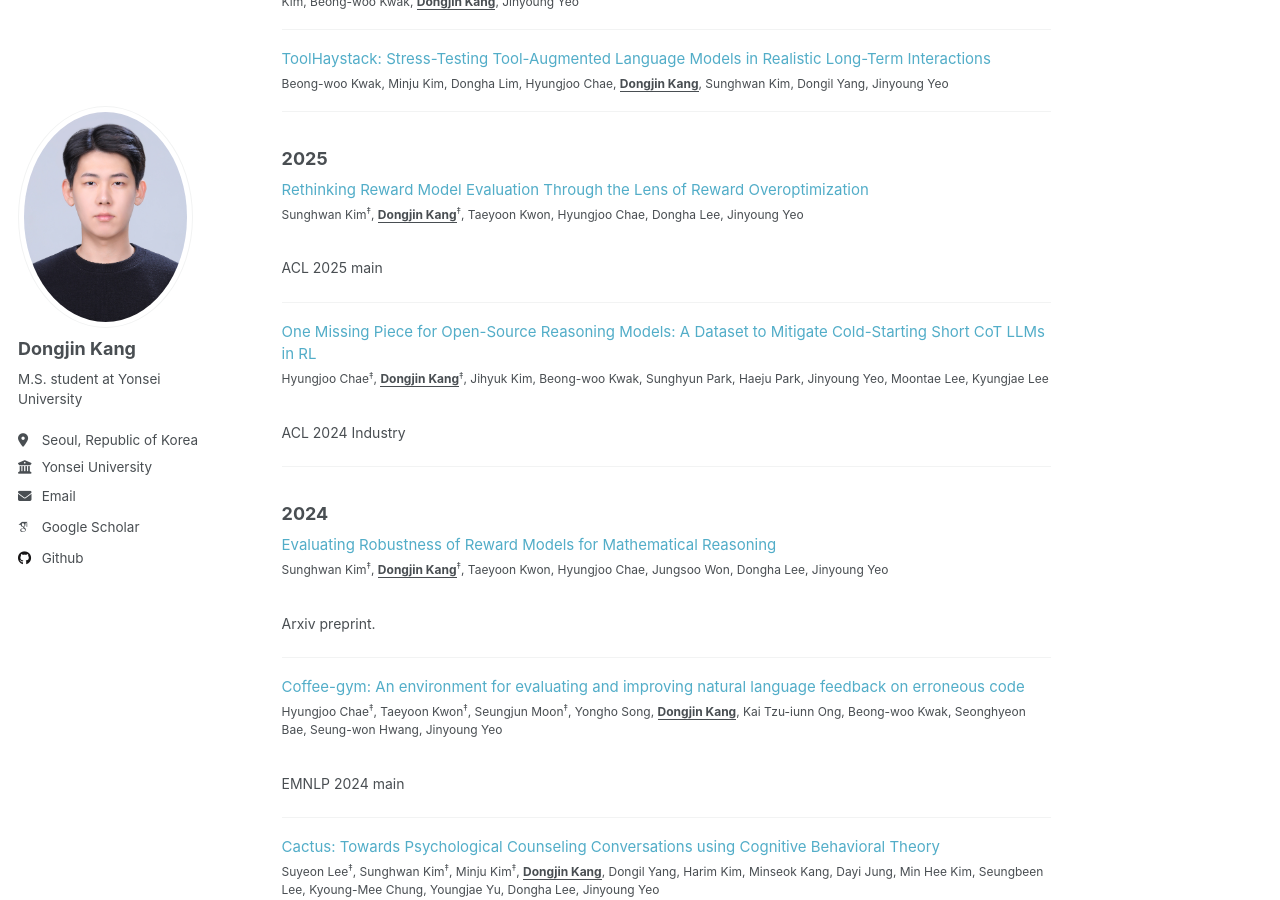
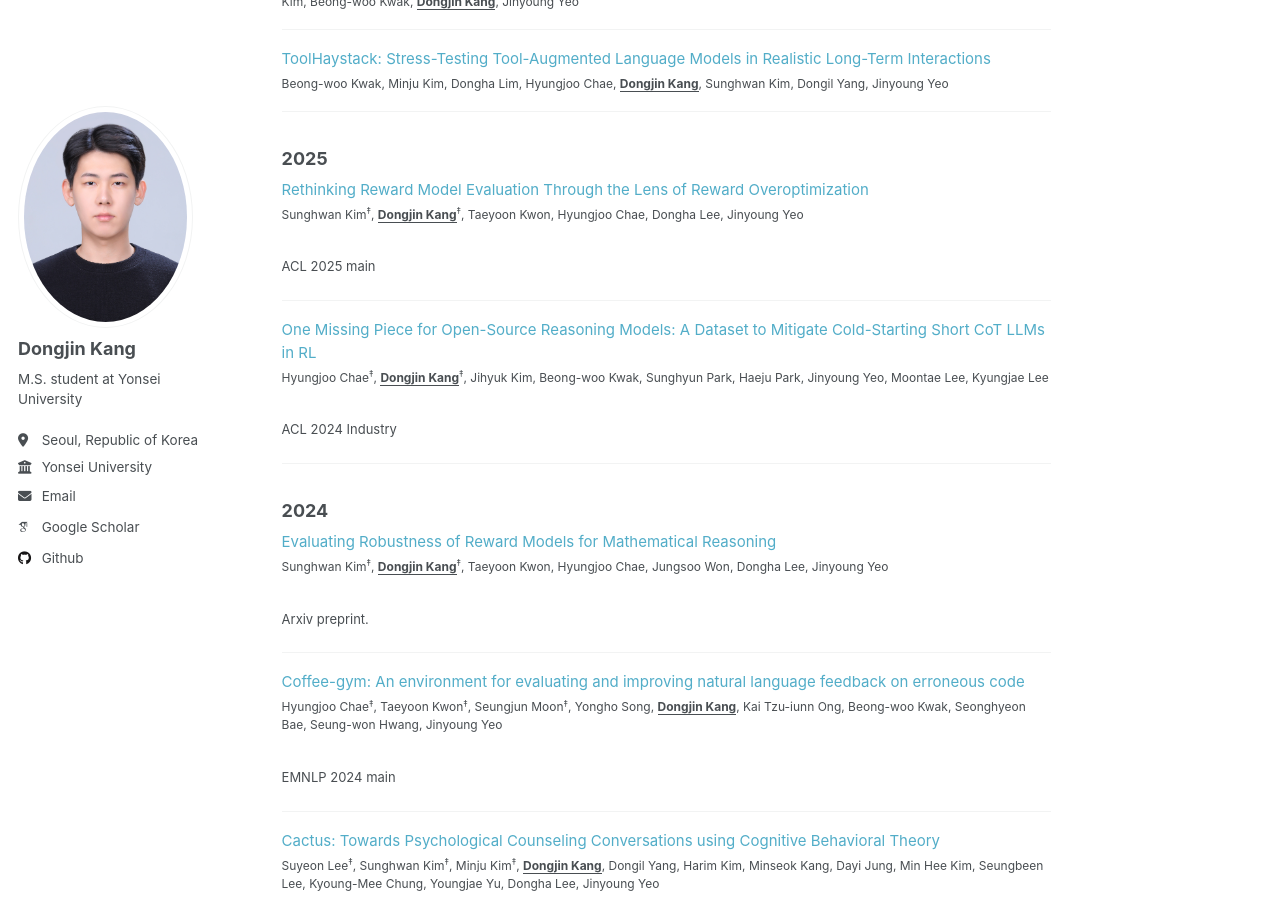
Before and after one commit to 1eastar/1eastar.github.io, a Jekyll site: the page built from _pages/about.md, in a window 1280 px wide and 900 px high, scrolled down 671 px. Built offline with Jekyll 4.4.1, drawn with Linux system fonts in a browser that asks for light colours; some web fonts are replaced.

Commit message:
update 25.05.28

```diff
--- a/_pages/about.md
+++ b/_pages/about.md
@@ -61,7 +61,7 @@ ___
 <p style="font-size:12px;">
   Sunghwan Kim<sup>‡</sup>, <u style="font-weight:bold;">Dongjin Kang</u><sup>‡</sup>, Taeyoon Kwon, Hyungjoo Chae, Dongha Lee, Jinyoung Yeo
   <br/><br/>
-  <p style="font-size: 14px;">
+  <p style="font-size: 13px;">
   ACL 2025 main
   </p>
 </p>
@@ -75,7 +75,7 @@ ___
 <p style="font-size:12px;">
   Hyungjoo Chae<sup>‡</sup>, <u style="font-weight:bold;">Dongjin Kang</u><sup>‡</sup>, Jihyuk Kim, Beong-woo Kwak, Sunghyun Park, Haeju Park, Jinyoung Yeo, Moontae Lee, Kyungjae Lee
   <br/><br/>
-  <p style="font-size: 14px;">
+  <p style="font-size: 13px;">
   ACL 2024 Industry
   </p>
 </p>
@@ -94,7 +94,7 @@ ___
   Sunghwan Kim<sup>‡</sup>, <u style="font-weight:bold;">Dongjin Kang</u><sup>‡</sup>, Taeyoon Kwon, Hyungjoo Chae, Jungsoo Won, Dongha Lee, Jinyoung Yeo
   <br/><br/>
 
-  <p style="font-size: 14px;">
+  <p style="font-size: 13px;">
   Arxiv preprint.
   </p>
 </p>
@@ -108,7 +108,7 @@ ___
 <p style="font-size:12px;">
   Hyungjoo Chae<sup>‡</sup>, Taeyoon Kwon<sup>‡</sup>, Seungjun Moon<sup>‡</sup>, Yongho Song, <u style="font-weight:bold;">Dongjin Kang</u>, Kai Tzu-iunn Ong, Beong-woo Kwak, Seonghyeon Bae, Seung-won Hwang, Jinyoung Yeo
   <br/><br/>
-  <p style="font-size: 14px;">
+  <p style="font-size: 13px;">
   EMNLP 2024 main
   </p>
 </p>
@@ -124,7 +124,7 @@ ___
   Suyeon Lee<sup>‡</sup>, Sunghwan Kim<sup>‡</sup>, Minju Kim<sup>‡</sup>, <u style="font-weight:bold;">Dongjin Kang</u>, Dongil Yang, Harim Kim, Minseok Kang, Dayi Jung, Min Hee Kim, Seungbeen Lee, Kyoung-Mee Chung, Youngjae Yu, Dongha Lee, Jinyoung Yeo
 
   <br/><br/>
-  <p style="font-size: 14px;">
+  <p style="font-size: 13px;">
   EMNLP 2024 findings
   </p>
 </p>
@@ -141,8 +141,8 @@ ___
   <u style="font-weight:bold;">Dongjin Kang</u><sup>‡</sup>, Sunghwan Kim<sup>‡</sup>, Taeyoon Kwon, Seungjun Moon, Hyunsouk Cho, Youngjae Yu, Dongha Lee, Jinyoung Yeo
 
   <br/><br/>
-  <p style="font-size: 14px;">
-  <p style="font-weight:900; color: #ea3800">[Outstanding Paper Award]</p> ACL 2024 main
+  <p style="font-size: 13px;">
+  <span style="font-weight:900; color: #ea3800">[Outstanding Paper Award]</span> ACL 2024 main
   </p>
 </p>
 
@@ -156,7 +156,7 @@ ___
 <p style="font-size:12px;">
   Seungjun Moon<sup>‡</sup>, Yongho Song<sup>‡</sup>, Hyungjoo Chae<sup>‡</sup>, Taeyoon Kwon, <u style="font-weight:bold;">Dongjin Kang</u>, Kai Tzu-iunn Ong, Seung-won Hwang, Jinyoung Yeo
   <br/><br/>
-  <p style="font-size: 14px;">
+  <p style="font-size: 13px;">
   Arxiv Preprint
   </p>
 </p>
@@ -171,7 +171,7 @@ ___
 <p style="font-size:12px;">
   Taeyoon Kwon<sup>‡</sup>, Kai Tzu-iunn Ong<sup>‡</sup>, <u style="font-weight:bold;">Dongjin Kang</u>, Seungjun Moon, Jeong Ryong Lee, Dosik Hwang, Yongsik Sim, Beomseok Sohn, Dongha Lee, Jinyoung Yeo
   <br/><br/>
-  <p style="font-size: 14px;">
+  <p style="font-size: 13px;">
   AAAI 2024
   </p>
 </p>
```
